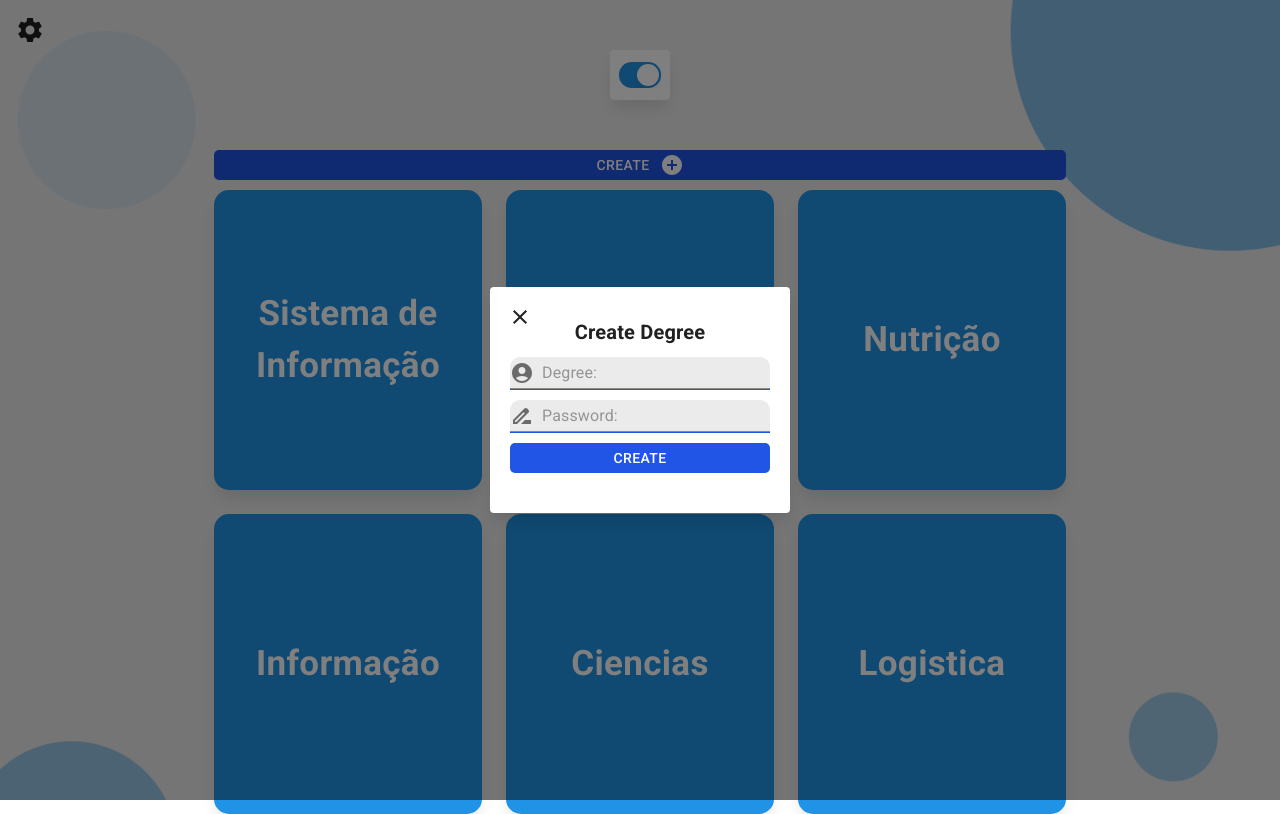
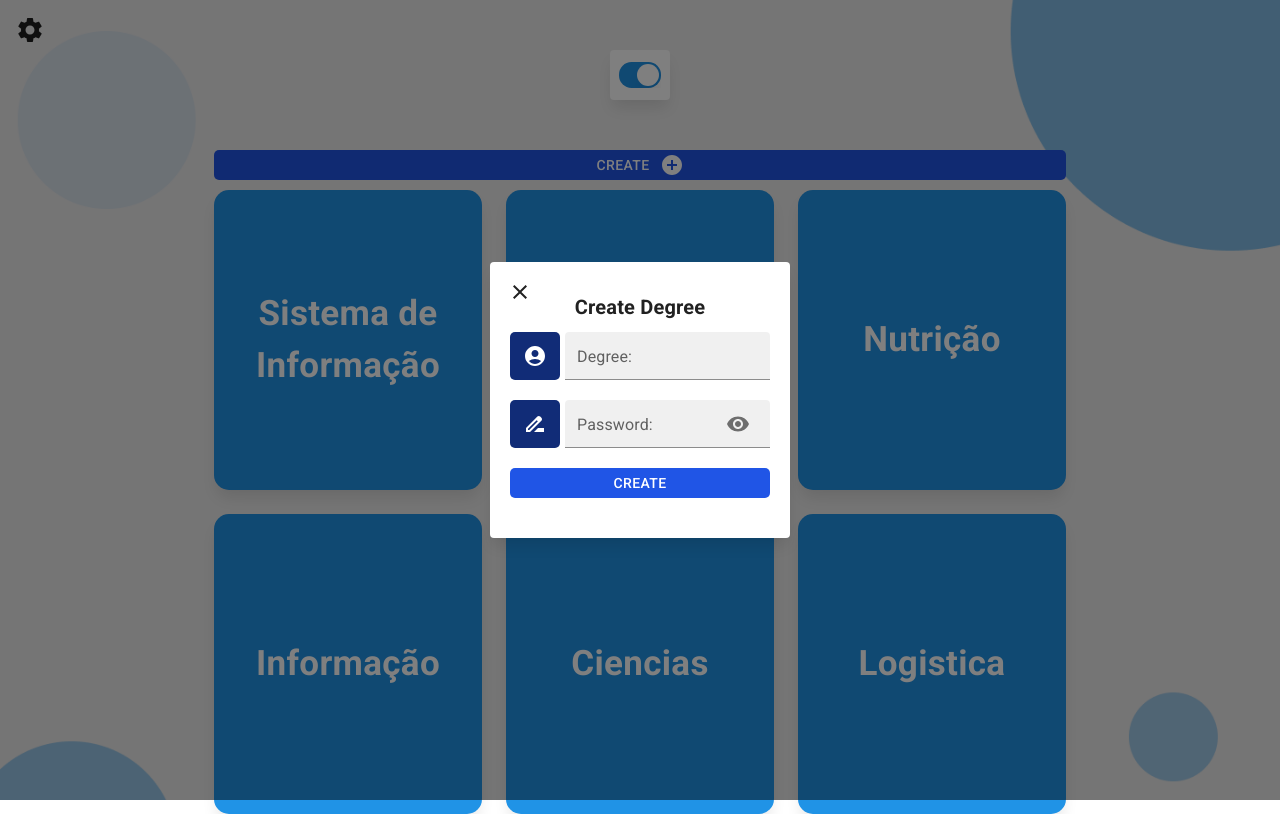
Before and after one commit to daviBorges2003/React-Project, a React (Create React App) app: page / in a window 1280 px wide. Both pictures are taken after a click on the button "CREATE". Built offline with nearby package versions, Linux system fonts and the light colour scheme; data requests are answered from the project's data file.

Commit message:
Status & Input

```diff
--- a/src/components/moleculas/Inputs/inputText.jsx
+++ b/src/components/moleculas/Inputs/inputText.jsx
@@ -1,20 +1,72 @@
 import React from 'react';
 import { styled } from '@mui/material/styles';
-import { Input, InputAdornment } from '@mui/material';
+import {
+  Box, FormControl, InputAdornment, IconButton, FilledInput, InputLabel,
+} from '@mui/material';
 
-const CustomInput = styled(Input)(({ theme }) => ({
-  width: '100%',
-  backgroundColor: '#ebebeb',
-  borderBottom: `1px solid ${theme.palette.primary.main}`,
-  borderRadius: '10px 10px 0px 0px',
+import Visibility from '@mui/icons-material/Visibility';
+import VisibilityOff from '@mui/icons-material/VisibilityOff';
+
+const IconLabel = styled(Box)(({ theme }) => ({
+  minWidth: '50px',
+  height: '48px',
+  borderRadius: '5px',
+  marginRight: '5px',
+  padding: '5px',
+  display: 'flex',
+  justifyContent: 'center',
+  alignItems: 'center',
+  backgroundColor: theme.palette.mode === 'dark' ? theme.palette.primary.light : theme.palette.primary.dark,
 }));
 
-function InputText({ place, icon }) {
+function InputText({
+  place, change, icon, type,
+}) {
+  const [showPassword, setShowPassword] = React.useState(false);
+
   return (
-    <CustomInput
-      placeholder={place}
-      startAdornment={<InputAdornment position="start">{icon}</InputAdornment>}
-    />
+    <Box sx={{
+      width: '100%',
+      display: 'flex',
+      flexDirection: 'row',
+      justifyItems: 'center',
+      marginBottom: '10px',
+    }}
+    >
+      <IconLabel color="#fff">{icon}</IconLabel>
+      <FormControl
+        variant="filled"
+        size="small"
+      >
+        <InputLabel>{place}</InputLabel>
+        {
+        type === 'password' ? (
+          <FilledInput
+            type={showPassword ? 'text' : 'password'}
+            onChange={change}
+            endAdornment={(
+              <InputAdornment
+                aria-label="toggle password visibility"
+                onClick={() => setShowPassword(true)}
+                onMouseDown={() => setShowPassword(false)}
+                edge="end"
+              >
+                <IconButton>
+                  {showPassword ? <VisibilityOff /> : <Visibility />}
+                </IconButton>
+              </InputAdornment>
+              )}
+          />
+        ) : (
+          <FilledInput
+            type={type}
+            onChange={change}
+          />
+        )
+          }
+
+      </FormControl>
+    </Box>
   );
 }
 
--- /dev/null
+++ b/src/components/moleculas/StatusBox/index.jsx
@@ -0,0 +1,18 @@
+import React from 'react';
+import { styled } from '@mui/material/styles';
+import { Box } from '@mui/material';
+
+const CustomStatus = styled(Box)(() => ({
+  width: ({ w }) => (w || '100%'),
+  height: '40px',
+}));
+
+function StatusBar({ children, w, status }) {
+  return (
+    <CustomStatus status={status} width={w}>
+      {children}
+    </CustomStatus>
+  );
+}
+
+export default StatusBar;
```
